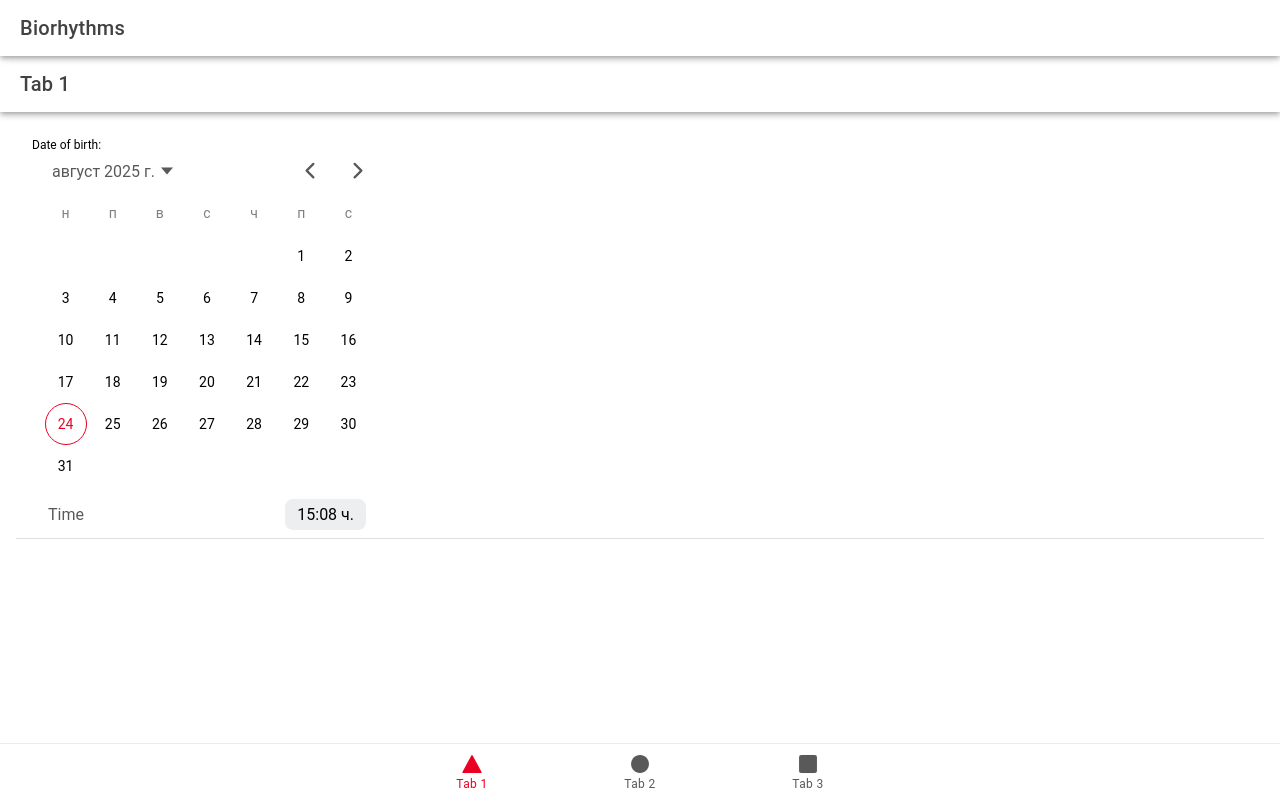
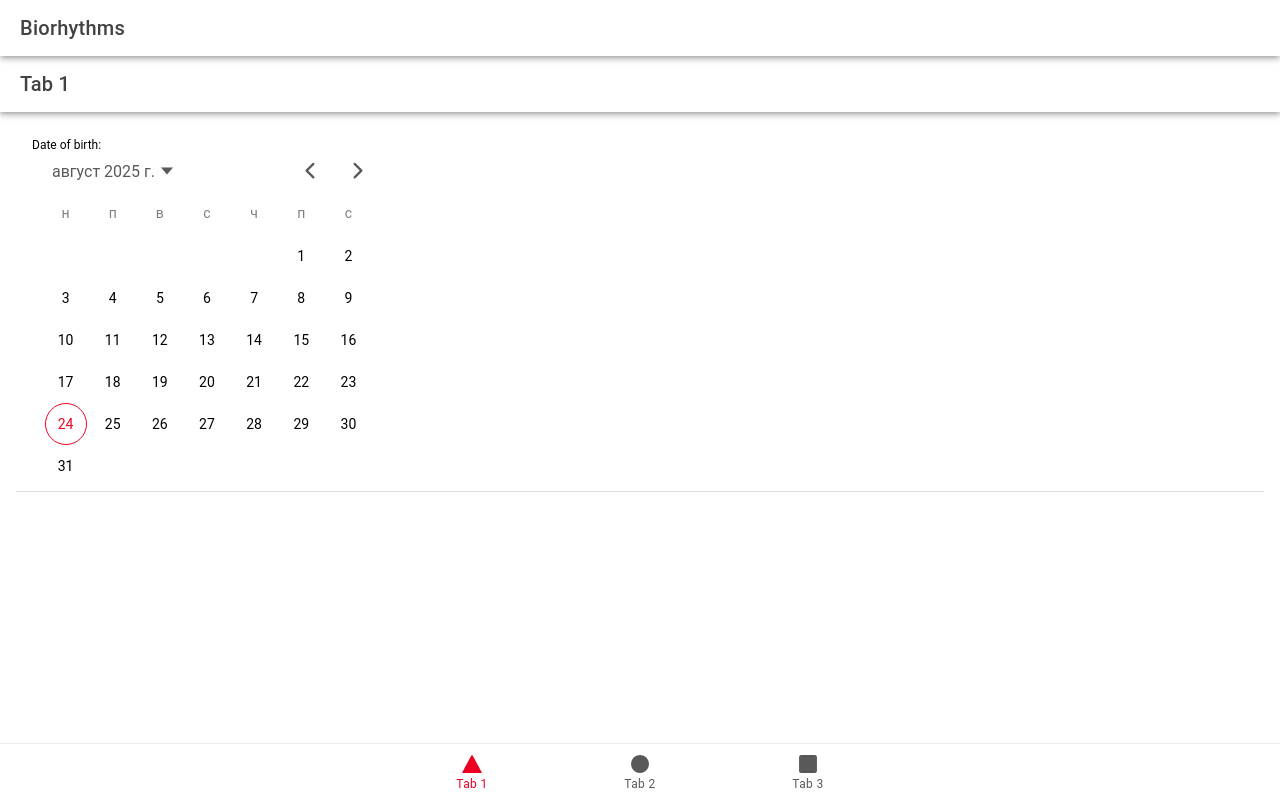
Before and after one commit to NinaNikolova/biorhythm-calculator, a React (Vite) app: page /tab1 in a window 1280 px wide. Built offline with nearby package versions, Linux system fonts and the light colour scheme.

Commit message:
added input for target date

```diff
--- a/src/pages/Tab1.tsx
+++ b/src/pages/Tab1.tsx
@@ -17,21 +17,23 @@ const Tab1: React.FC = () => {
       </IonHeader>
 
       <IonContent className='ion-padding'>
-        <IonItem>
-          <IonLabel position="stacked">Date of birth:</IonLabel>
-          <IonDatetime locale="bg-BG"
-            // displayFormat="D MMM YYYY"
-            value={birthDate}
-            onIonChange={e => setBirthDate(e.detail.value!)}
-          />
-        </IonItem>
-
         {birthDate&&
         <BiorhythmCard
              birthDate={birthDate}
           targetDate={targetDate}
 
         />}
+        <IonItem>
+          <IonLabel position="stacked">Date of birth:</IonLabel>
+         <IonDatetime
+    locale="bg-BG"
+    presentation="date"
+    value={birthDate}
+    onIonChange={e => setBirthDate(e.detail.value!)}
+  />
+        </IonItem>
+
+
 
       </IonContent>
     </IonPage>
```
